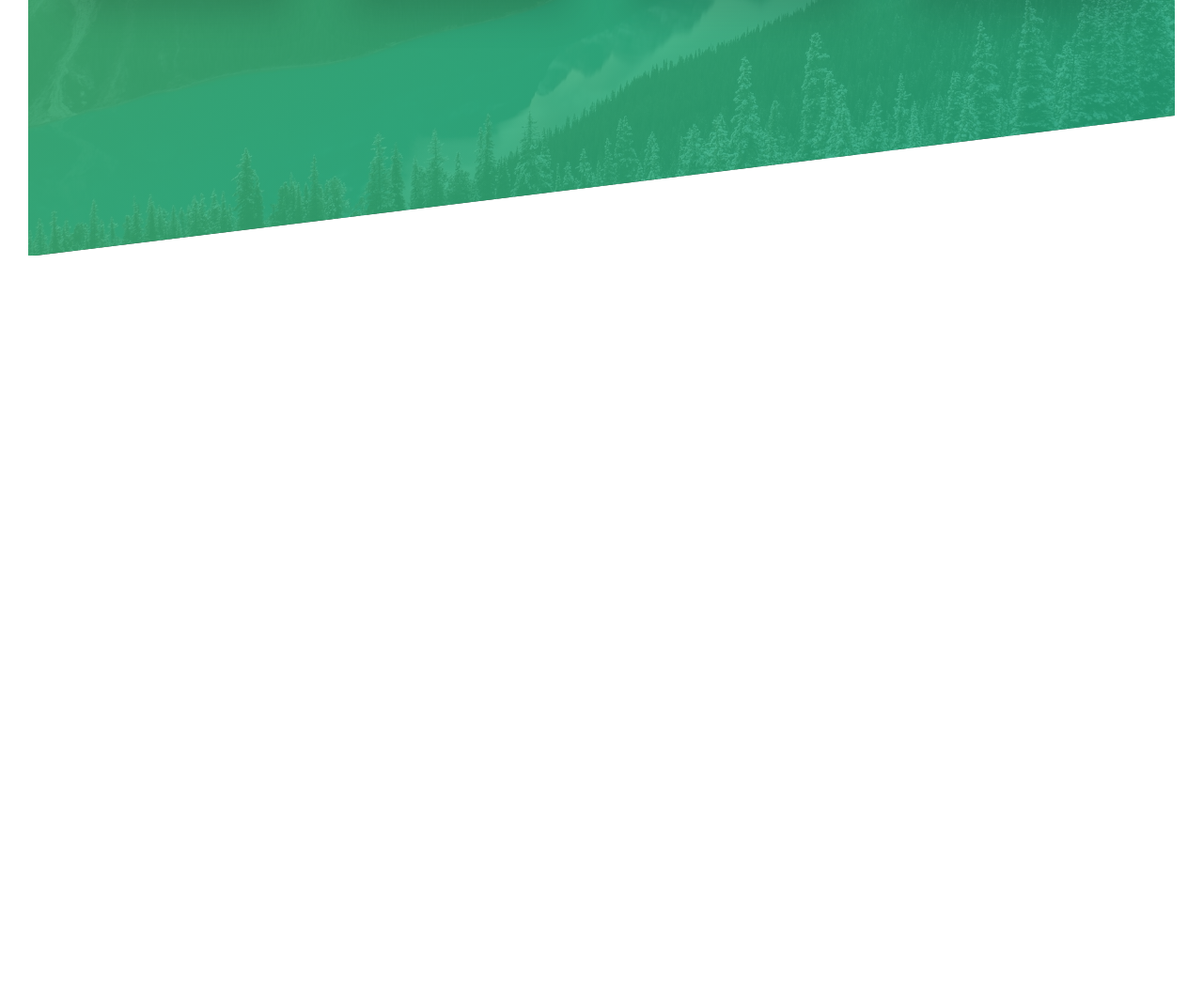
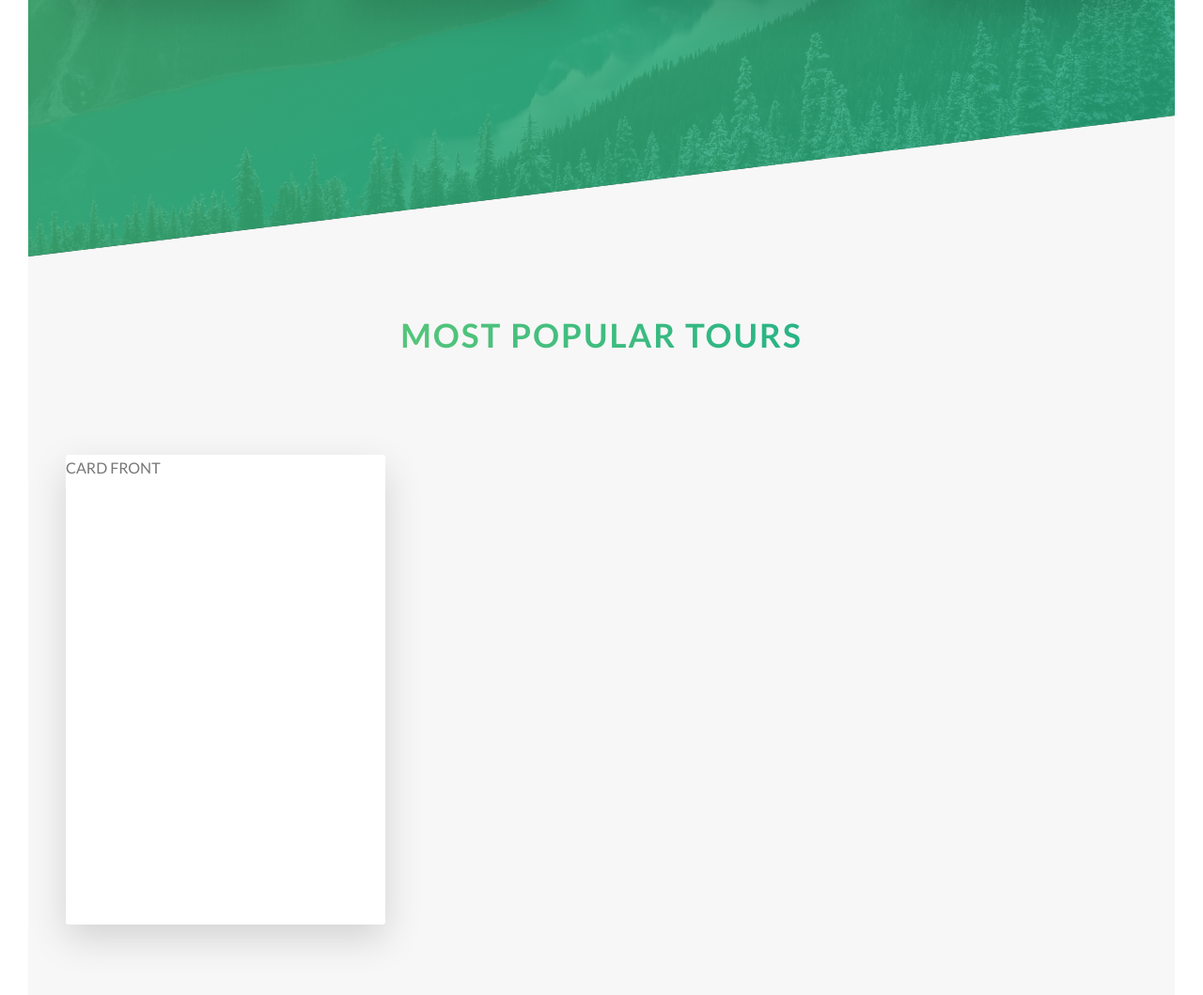
Before and after one commit to DevTruce/natours, a website: page index.html in a window 1280 px wide. Shown: the part 1983-3042 px from the top of the page at 94% size. Before the commit the page ends 2255 px from the top, so only its background shows below. Drawn offline with Linux system fonts and the light colour scheme.

Commit message:
created tour section card component based

```diff
--- a/index.html
+++ b/index.html
@@ -135,15 +135,26 @@
           </div>
         </div>
       </section>
+
+      <section class="section-tours">
+        <div class="u-center-text u-margin-bottom-big">
+          <h2 class="heading-secondary">Most Popular Tours</h2>
+        </div>
+
+        <div class="row">
+          <div class="col-1-of-3">
+            <div class="card">
+              <div class="card__side card__side--front">CARD FRONT</div>
+              <div class="card__side card__side--back card__side--back--1">
+                CARD BACK
+              </div>
+            </div>
+          </div>
+        </div>
+      </section>
     </main>
 
     <!-- <secttion class="grid-test">
-      <div class="row">
-        <div class="col-1-of-3">Col 1 of 3</div>
-        <div class="col-1-of-3">Col 1 of 3</div>
-        <div class="col-1-of-3">Col 1 of 3</div>
-      </div>
-
       <div class="row">
         <div class="col-1-of-3">Col 1 of 3</div>
         <div class="col-2-of-3">Col 2 of 3</div>
--- a/src/sass/abstracts/_variables.scss
+++ b/src/sass/abstracts/_variables.scss
@@ -2,10 +2,20 @@
 $color-primary: #7ed56f;
 $color-primary-light: #55c57a;
 $color-primary-dark: #28b485;
+
+$color-secondary-light: #ffb900;
+$color-secondary-dark: #ff7730;
+
+$color-tertiary-light: #2998ff;
+$color-tertiary-dark: #5643fa;
+
 $color-white: #fff;
 $color-black: #000;
 $color-grey-light1: #f7f7f7;
 $color-grey-dark: #777;
+
+// BOX SHADOWS
+$shadowMain--1: rgba($color-black, 0.15);
 
 // FONT SIZES
 $default-font-size: 1.6rem;
--- /dev/null
+++ b/src/sass/components/_card.scss
@@ -0,0 +1,44 @@
+.card {
+  perspective: 150rem;
+  //   allow it to work in firefox.
+  -moz-perspective: 150rem;
+  position: relative;
+  height: 50rem;
+
+  &__side {
+    height: 50rem;
+    transition: all 800ms ease;
+    position: absolute;
+    top: 0;
+    left: 0;
+    width: 100%;
+    backface-visibility: hidden;
+    border-radius: 0.3rem;
+    box-shadow: 0 1.5rem 4rem $shadowMain--1;
+
+    &--front {
+      background-color: $color-white;
+    }
+
+    &--back {
+      transform: rotateY(180deg);
+
+      &--1 {
+        background-image: linear-gradient(
+          to right bottom,
+          $color-secondary-light,
+          $color-secondary-dark
+        );
+      }
+    }
+  }
+
+  //    when the card is hovered, transform the card__side
+  &:hover &__side--front {
+    transform: rotateY(-180deg);
+  }
+
+  &:hover &__side--back {
+    transform: rotateY(0);
+  }
+}
--- a/src/sass/components/_feature-box.scss
+++ b/src/sass/components/_feature-box.scss
@@ -21,9 +21,6 @@
     color: transparent;
   }
 
-  &__text {
-  }
-
   &:hover {
     transform: translateY(-1.5rem) scale(1.03);
   }
--- a/src/sass/main.scss
+++ b/src/sass/main.scss
@@ -12,6 +12,7 @@
 @import "components/button";
 @import "components/composition";
 @import "components/feature-box";
+@import "components/card";
 
 @import "layout/header";
 @import "layout/grid";
--- a/src/sass/pages/_home.scss
+++ b/src/sass/pages/_home.scss
@@ -22,3 +22,9 @@
     transform: skewY(7deg);
   }
 }
+
+.section-tours {
+  background-color: $color-grey-light1;
+  padding: 25rem 0 50rem 0;
+  margin-top: -12rem;
+}
```
Also changed, not shown: src/css/styles.css.
